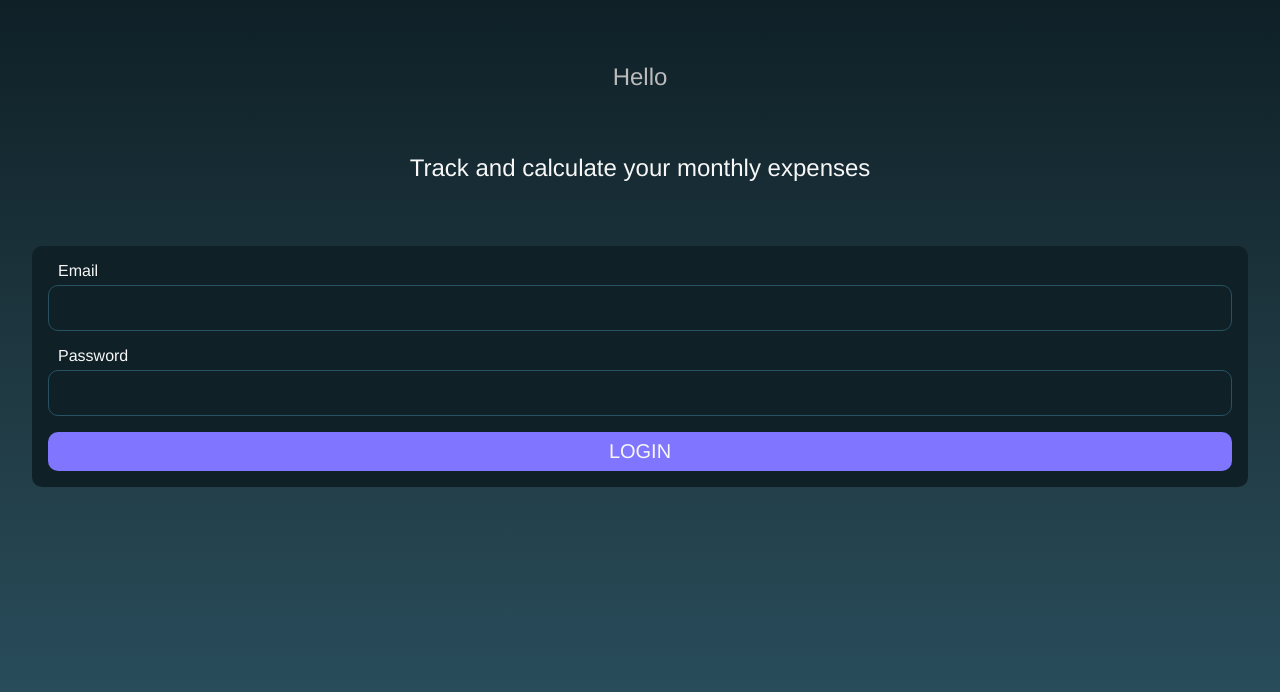
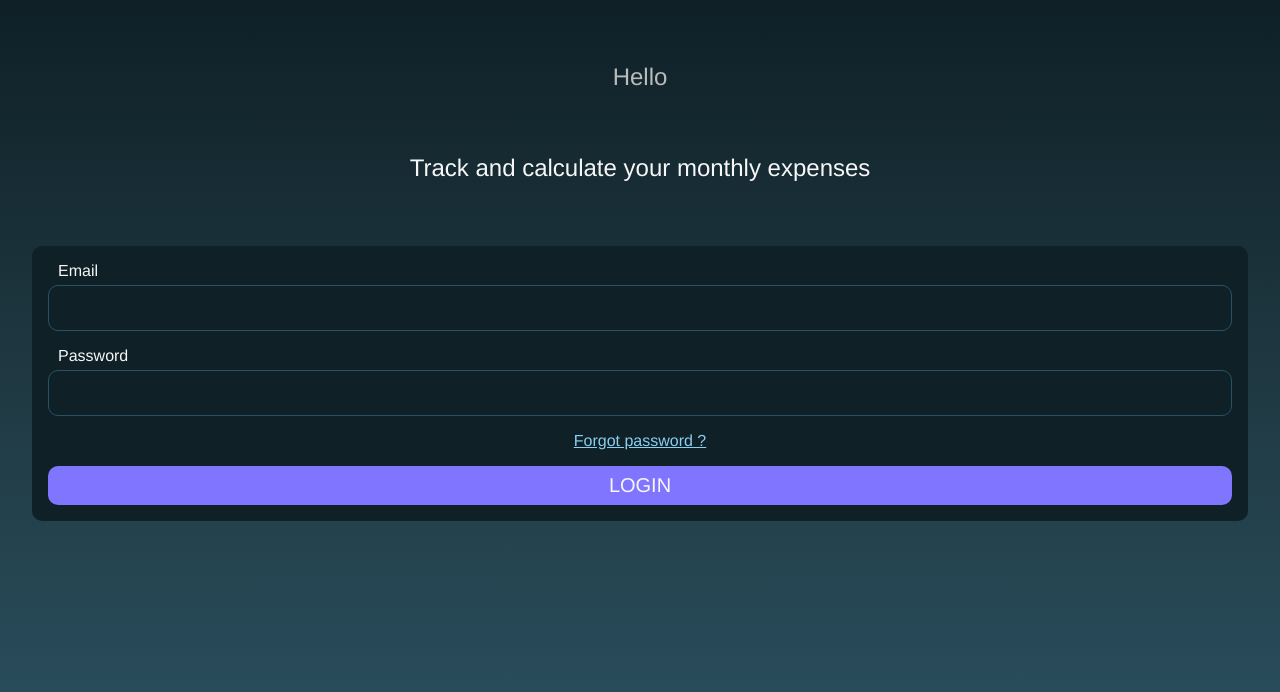
Before and after one commit to SandyDev00076/hisaab, a React (Vite) app: page / in a window 1280 px wide. Shown: the top 692 px of the page. Built offline with nearby package versions, Linux system fonts and the light colour scheme; a web font is replaced by a local one.

Commit message:
feat: include a for forgot password

```diff
--- a/src/components/Login.tsx
+++ b/src/components/Login.tsx
@@ -41,6 +41,13 @@ const LoginField = styled(Field)`
     margin-bottom: 16px;
 `
 
+const ForgotPassword = styled.a`
+    font-size: ${Sizes.small};
+    display: block;
+    text-align: center;
+    margin-bottom: 16px;
+`
+
 function Login() {
   return (
     <LoginContainer>
@@ -53,6 +60,9 @@ function Login() {
         <LoginField label="Password">
             <LoginInput type={"password"} />
         </LoginField>
+        <ForgotPassword href="/">
+            Forgot password ?
+        </ForgotPassword>
         <PrimaryButton>
             Login
         </PrimaryButton>
--- a/src/index.css
+++ b/src/index.css
@@ -38,3 +38,8 @@ button, input {
 *::before {
   box-sizing: border-box;
 }
+
+a[href] {
+  color: #89CFF0;
+  text-decoration-color: #89CFF0;
+}
```
